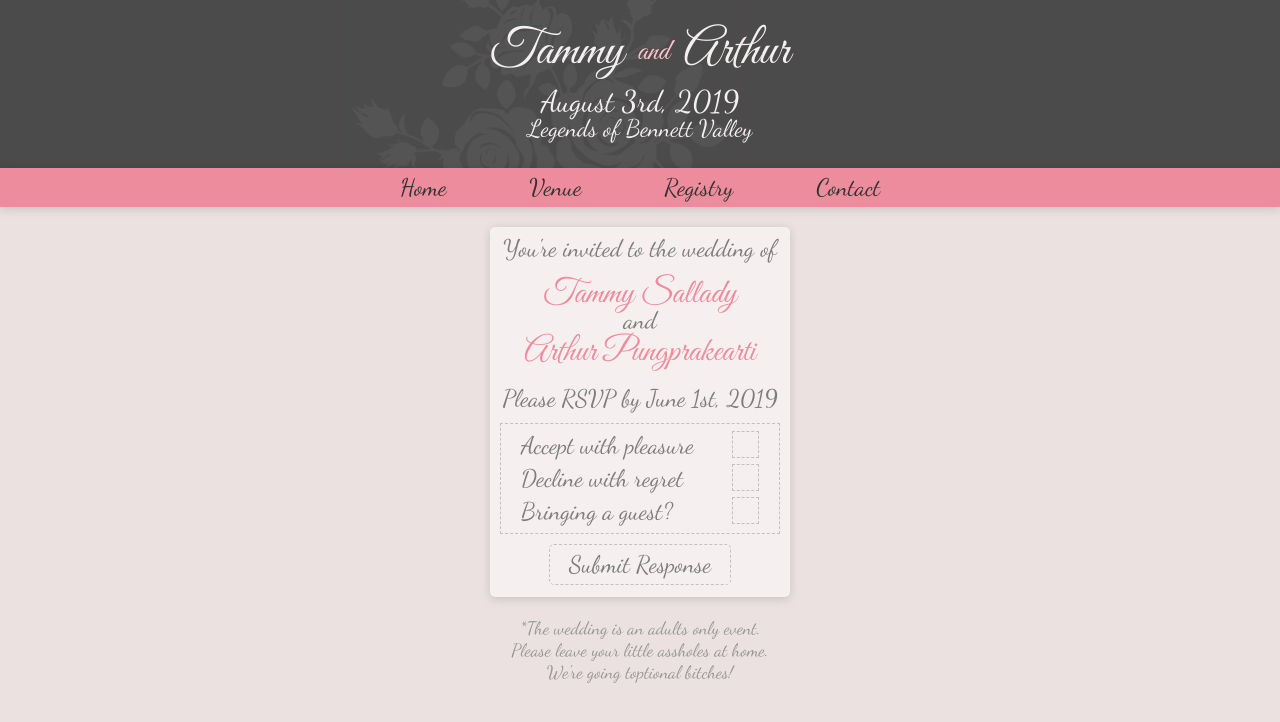
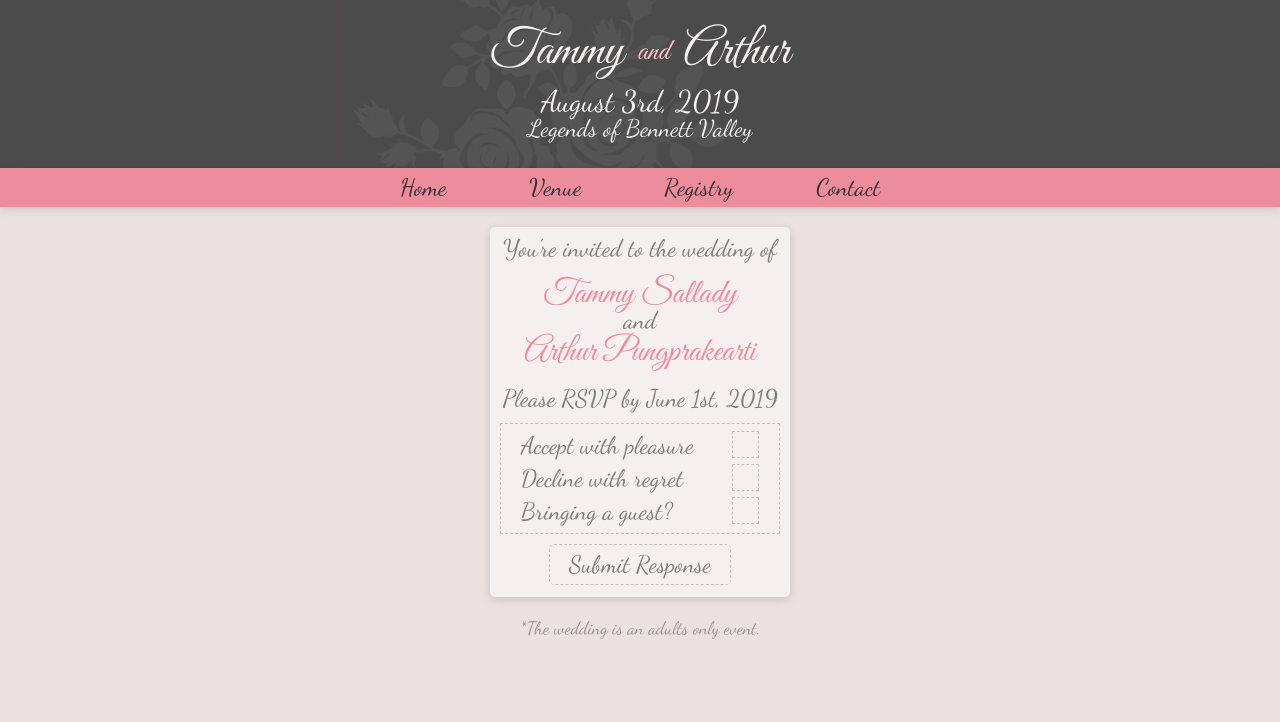
Before and after one commit to pungprakearti/tamthur, a React (Create React App) app: page /rsvp/1 in a window 1280 px wide. Shown: the top 722 px of the page. Built offline with nearby package versions, Linux system fonts and the light colour scheme.

Commit message:
Removed some text an added a bit more styling.

```diff
--- a/src/RSVP.js
+++ b/src/RSVP.js
@@ -111,10 +111,6 @@ export default class RSVP extends Component {
         </div>
         <div className="RSVP-disclaimer">
           *The wedding is an adults only event.
-          <br />
-          Please leave your little assholes at home.
-          <br />
-          We're going toptional bitches!
         </div>
       </React.Fragment>
     );
--- a/src/RSVP.scss
+++ b/src/RSVP.scss
@@ -13,6 +13,7 @@
   height: 370px;
   border-radius: 5px;
   box-shadow: 0 2px 10px $shad;
+  user-select: none;
 }
 
 .RSVP-name {
@@ -69,6 +70,7 @@
   height: 25px;
   border: 1px dashed $pLineC;
   position: relative;
+  cursor: pointer;
 }
 
 .RSVP-option-answer > img {
@@ -103,4 +105,5 @@
   font-size: 18px;
   width: 300px;
   opacity: 0.75;
+  user-select: none;
 }
```
